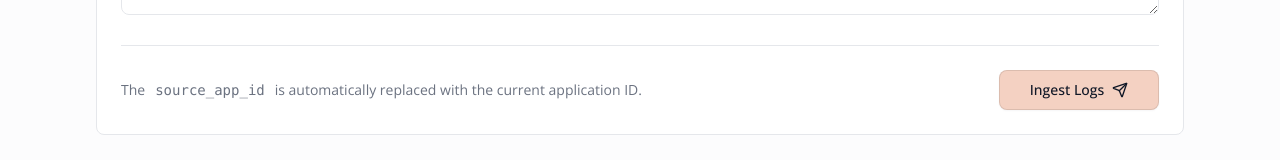
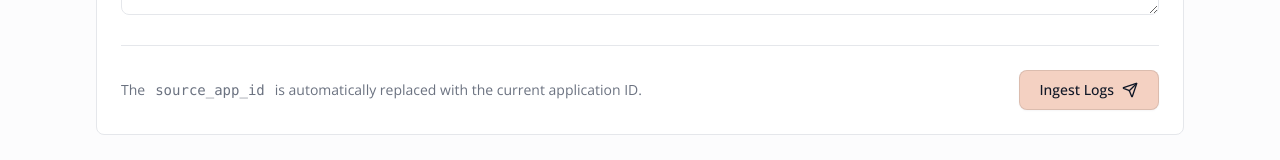
Before and after one commit to siddharthk8/SignalOps, a React (Vite) app in the folder frontend/: page /dashboard/source-apps/1/batches/ingest-logs in a window 1280 px wide. Shown: the part 1020-1180 px from the top of the page. Built offline with nearby package versions, Linux system fonts and the light colour scheme; sample sign-in values are in the browser's storage.

Commit message:
Refactor IngestLogs page to improve form state handling and button loading state

```diff
--- a/frontend/src/pages/protected/IngestLogs.jsx
+++ b/frontend/src/pages/protected/IngestLogs.jsx
@@ -37,7 +37,7 @@ export default function IngestLogsPage() {
 		handleSubmit,
 		setError,
 		clearErrors,
-		formState: { errors, isSubmitting },
+		formState: { errors },
 	} = useForm({
 		mode: "onBlur",
 		defaultValues: {
@@ -47,7 +47,7 @@ export default function IngestLogsPage() {
 
 	const queryClient = useQueryClient();
 
-	const { mutate } = useMutation({
+	const { mutate, isPending } = useMutation({
 		mutationFn: (body) =>
 			ingestLogs({
 				client: authenticatedClient,
@@ -191,11 +191,12 @@ export default function IngestLogsPage() {
 
 							<Button
 								type="submit"
-								disabled={isSubmitting}
+								loading={isPending}
+								disabled={isPending}
 								rightIcon={<Send size={16} />}
-								className="min-w-40"
+								loadingText="Processing..."
 							>
-								{isSubmitting ? "Ingesting..." : "Ingest Logs"}
+								Ingest Logs
 							</Button>
 						</div>
 					</div>
```
